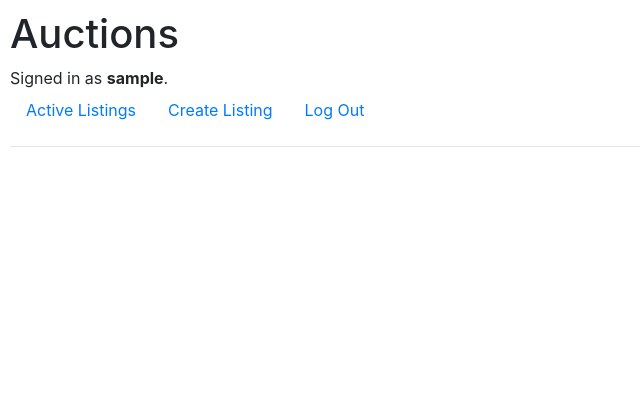
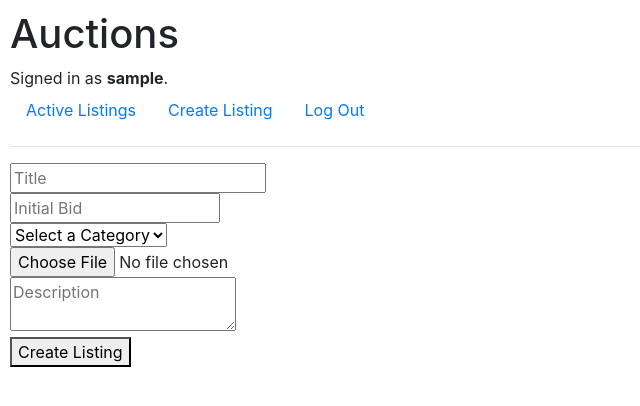
Before and after one commit to LuisGarrillo/commerce, a Django app: page /create-listing in a window 1280 px wide. Shown: the top 406 px of the page, without its empty margins (0-640 px from the left). Run offline with Django 3.2, Linux system fonts and the light colour scheme; the visitor is signed in with stand-in values (Sample User, id 1); some libraries are stand-ins or nearby versions.

Commit message:
made creation form

```diff
--- a/auctions/templates/auctions/create-listing.html
+++ b/auctions/templates/auctions/create-listing.html
@@ -1,5 +1,34 @@
 {% extends "auctions/layout.html" %}
 
 {% block body %}
-
+    <form action="{% url 'create listing' %}" method="post">
+        {% csrf_token %}
+        <div>
+            <input name="title" type="text" minlength="10" maxlength="64" placeholder="Title" required>
+        </div>
+        <div>
+            <input name="initial_bid" type="number" min="0" max="99999999999.99" placeholder="Initial Bid" required>
+        </div>
+        <div>
+            <select name="category" required>
+                <option disabled selected>
+                    Select a Category
+                </option>
+                {% for option in options %}
+                    <option value="{{option}}">
+                        {{option}}
+                    </option>
+                {% endfor %}
+            </select>
+        </div>
+        <div>
+            <input name="cover" type="file" value="Add a cover image">
+        </div>
+        <div>
+            <textarea name="body" maxlength="500" placeholder="Description"></textarea>
+        </div>
+        <div>
+            <button name="Create Listing" type="submit">Create Listing</button>
+        </div>
+    </form>
 {% endblock %}
--- /dev/null
+++ b/auctions/utils.py
@@ -0,0 +1,16 @@
+options = (
+    "Home",
+    "Toys",
+    "Electronics",
+    "Music",
+    "Clothing",
+    "Video Games",
+    "Sports",
+    "Literature",
+    "Antiquities"
+)
+valid_image_extensions = (
+    "png",
+    "jpg",
+    "jpeg"
+)
--- a/auctions/views.py
+++ b/auctions/views.py
@@ -1,10 +1,12 @@
 from django.contrib.auth import authenticate, login, logout
+from django.contrib.auth.decorators import login_required
 from django.db import IntegrityError
 from django.http import HttpResponse, HttpResponseRedirect
 from django.shortcuts import render
 from django.urls import reverse
 
 from .models import User
+from .utils import options
 
 
 def index(request):
@@ -62,5 +64,16 @@ def register(request):
     else:
         return render(request, "auctions/register.html")
 
+@login_required
 def create_listing(request):
-    return render(request, "auctions/create-listing.html")
+    if request.method == "POST":
+        title = request.POST["title"]
+        initial_bid = request.POST["initial_bid"]
+        category = request.POST["category"]
+        cover = request.POST["cover"]
+        body = request.POST["body"]
+
+
+    return render(request, "auctions/create-listing.html", {
+        "options": options
+    })
```
Also changed, not shown: auctions/communications.py (added, +16 -0 lines).
